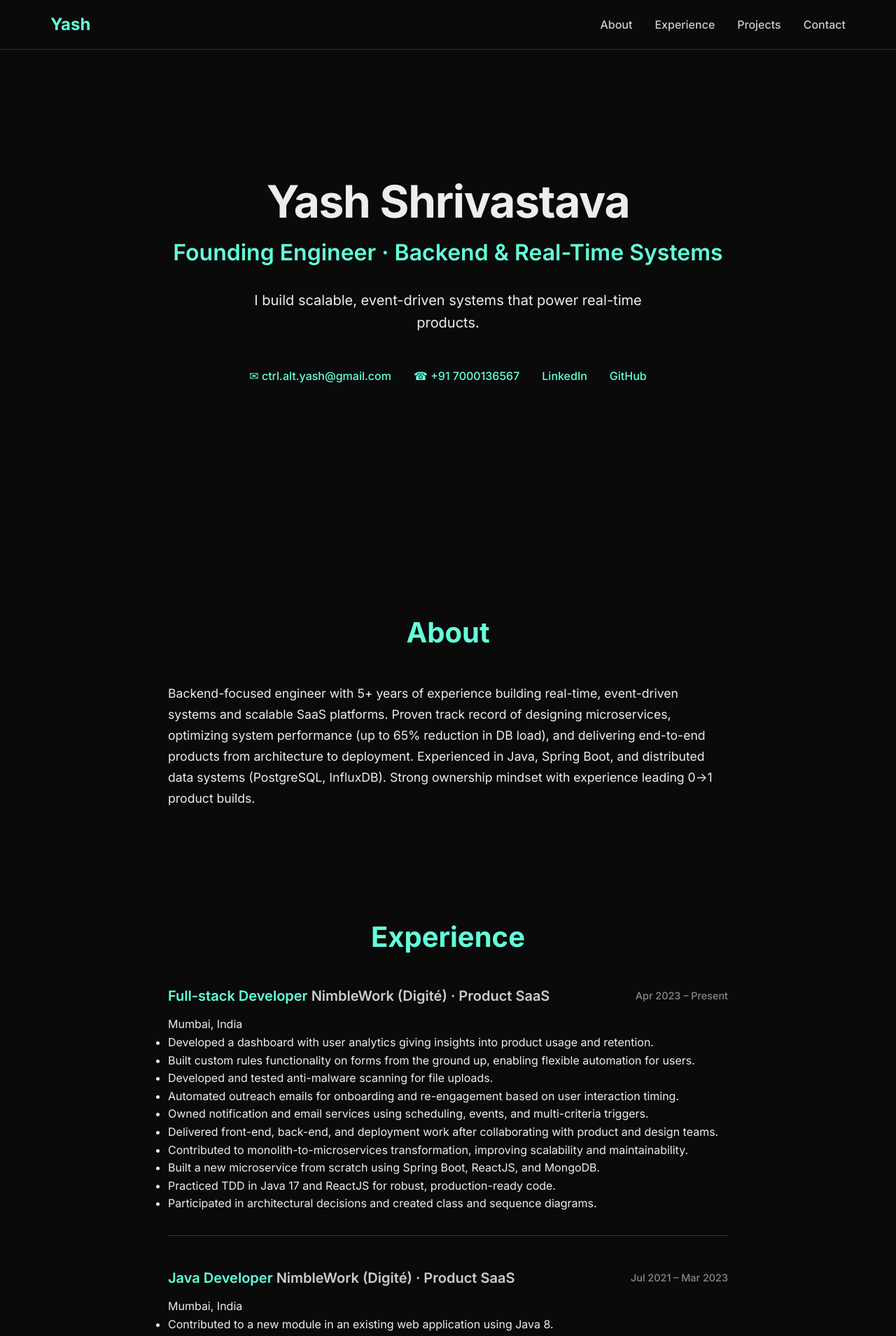
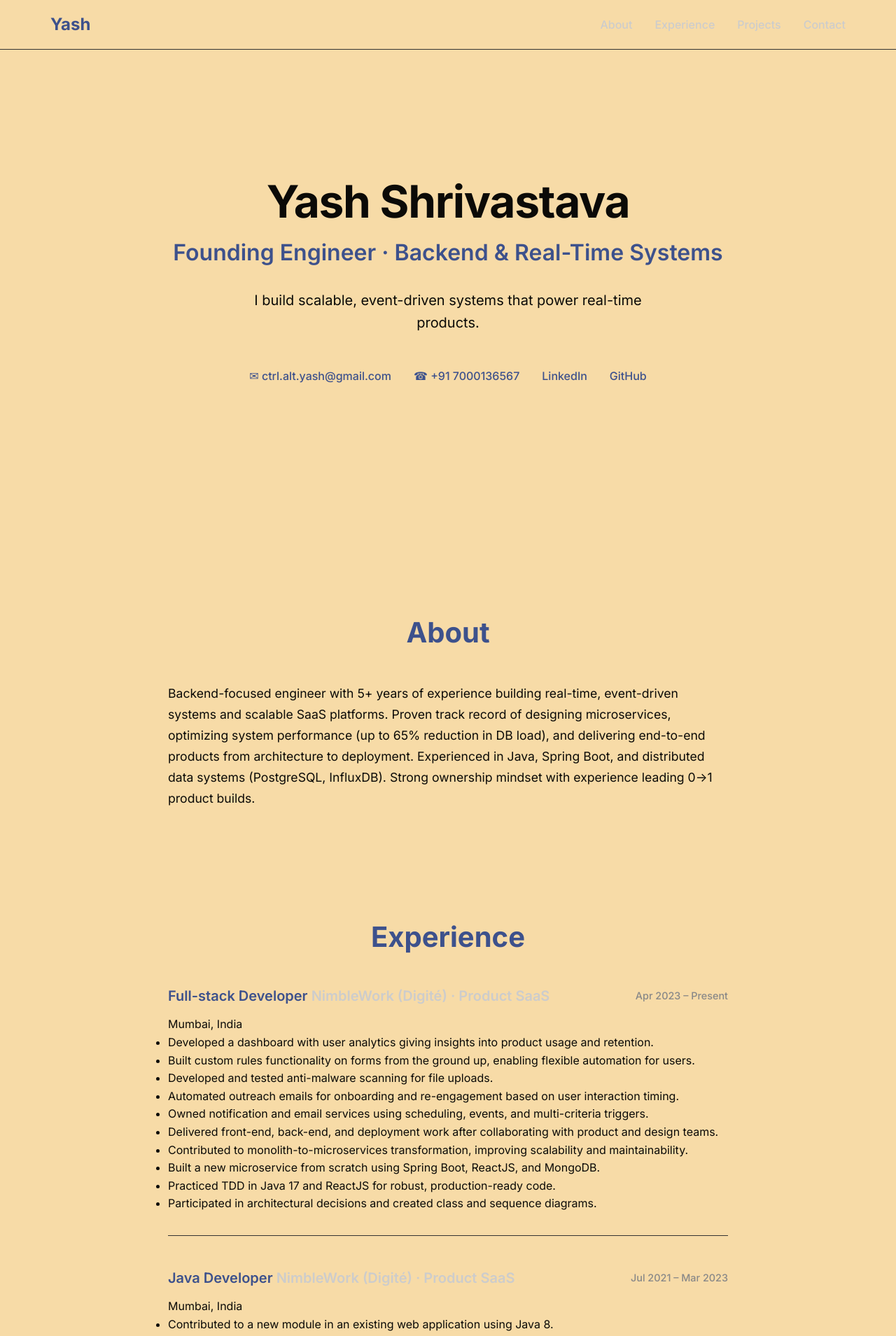
Before and after one commit to Maxsash/yash-web, a Next.js app: page / in a window 1280 px wide. Shown: the top 1909 px of the page at 70% size. Built offline with nearby package versions, Linux system fonts and the light colour scheme.

Commit message:
use global colors on all css

```diff
--- a/src/app/globals.css
+++ b/src/app/globals.css
@@ -1,9 +1,9 @@
 @import url('https://fonts.googleapis.com/css2?family=Inter:wght@300;400;500;600;700&display=swap');
 
 :root {
-  --background: #0a0a0a;
-  --foreground: #ededed;
-  --accent: #64ffda;
+  --background: #F7DBA7;
+  --foreground: #0B0A07;
+  --accent: #3D518C;
   --accent-hover: #52e3c2;
   --text-secondary: #ccc;
   --text-muted: #888;
@@ -44,7 +44,7 @@ a {
 }
 
 section {
-  scroll-margin-top: 70px; /* Account for fixed nav */
+  scroll-margin-top: 70px;
 }
 
 h1, h2, h3, h4, h5, h6 {
--- a/src/app/page.module.css
+++ b/src/app/page.module.css
@@ -1,7 +1,7 @@
 .page {
   min-height: 100vh;
-  background: #0a0a0a;
-  color: #ededed;
+  background: var(--background);
+  color: var(--foreground);
   font-family: 'Inter', -apple-system, BlinkMacSystemFont, 'Segoe UI', 'Roboto', sans-serif;
 }
 
--- a/src/components/About.module.css
+++ b/src/components/About.module.css
@@ -1,7 +1,7 @@
 .about {
   padding: 5rem 2rem;
-  background: #0a0a0a;
-  color: #ededed;
+  background: var(--background);
+  color: var(--foreground);
 }
 
 .container {
@@ -13,7 +13,7 @@
   font-size: 2.5rem;
   font-weight: 700;
   margin-bottom: 3rem;
-  color: #64ffda;
+  color: var(--accent);
   text-align: center;
 }
 
--- a/src/components/Contact.module.css
+++ b/src/components/Contact.module.css
@@ -1,7 +1,7 @@
 .contact {
   padding: 5rem 2rem;
-  background: #0a0a0a;
-  color: #ededed;
+  background: var(--background);
+  color: var(--foreground);
 }
 
 .container {
@@ -14,7 +14,7 @@
   font-size: 2.5rem;
   font-weight: 700;
   margin-bottom: 3rem;
-  color: #64ffda;
+  color: var(--accent);
 }
 
 .content {
@@ -26,7 +26,7 @@
   font-size: 1.1rem;
   line-height: 1.6;
   margin-bottom: 2rem;
-  color: #ccc;
+  color: var(--text-secondary);
 }
 
 .contactLinks {
@@ -37,7 +37,7 @@
 }
 
 .contactLink {
-  color: #64ffda;
+  color: var(--accent);
   font-weight: 500;
   font-size: 1.1rem;
   transition: color 0.3s ease;
--- a/src/components/Experience.module.css
+++ b/src/components/Experience.module.css
@@ -1,7 +1,7 @@
 .experience {
   padding: 5rem 2rem;
-  background: #0a0a0a;
-  color: #ededed;
+  background: var(--background);
+  color: var(--foreground);
 }
 
 .container {
@@ -13,7 +13,7 @@
   font-size: 2.5rem;
   font-weight: 700;
   margin-bottom: 3rem;
-  color: #64ffda;
+  color: var(--accent);
   text-align: center;
 }
 
@@ -25,7 +25,7 @@
 .job {
   margin-bottom: 3rem;
   padding-bottom: 2rem;
-  border-bottom: 1px solid #333;
+  border-bottom: 1px solid var(--border);
 }
 
 .job:last-child {
@@ -46,16 +46,16 @@
 .jobTitle {
   font-size: 1.25rem;
   font-weight: 600;
-  color: #64ffda;
+  color: var(--accent);
 }
 
 .company {
-  color: #ccc;
+  color: var(--text-secondary);
 }
 
 .period {
   font-size: 0.9rem;
-  color: #888;
+  color: var(--text-muted);
   font-weight: 500;
 }
 
@@ -63,7 +63,7 @@
   font-size: 1rem;
   line-height: 1.6;
   margin-bottom: 1.5rem;
-  color: #ccc;
+  color: var(--text-secondary);
 }
 
 .technologies {
@@ -73,8 +73,8 @@
 }
 
 .tech {
-  background: #1a1a1a;
-  color: #64ffda;
+  background: var(--card-bg);
+  color: var(--accent);
   padding: 0.25rem 0.75rem;
   border-radius: 1rem;
   font-size: 0.85rem;
--- a/src/components/Hero.js
+++ b/src/components/Hero.js
@@ -16,10 +16,10 @@ export default function Hero() {
           <a href="tel:+917000136567" className={styles.contactLink}>
             ☎ +91 7000136567
           </a>
-          <a href="https://linkedin.com/in/yashshaw" target="_blank" rel="noopener noreferrer">
+          <a href="https://linkedin.com/in/maxsash" target="_blank" rel="noopener noreferrer" className={styles.contactLink}>
             LinkedIn
           </a>
-          <a href="https://github.com/yashshaw" target="_blank" rel="noopener noreferrer">
+          <a href="https://github.com/maxsash" target="_blank" rel="noopener noreferrer" className={styles.contactLink}>
             GitHub
           </a>
         </div>
--- a/src/components/Hero.module.css
+++ b/src/components/Hero.module.css
@@ -3,8 +3,8 @@
   display: flex;
   align-items: center;
   justify-content: center;
-  background: #0a0a0a;
-  color: #ededed;
+  background: var(--background);
+  color: var(--foreground);
   padding: 0 2rem;
 }
 
@@ -24,7 +24,7 @@
   font-size: 2rem;
   font-weight: 600;
   margin-bottom: 2rem;
-  color: #64ffda;
+  color: var(--accent);
 }
 
 .description {
@@ -44,13 +44,13 @@
 }
 
 .socialLinks a {
-  color: #64ffda;
+  color: var(--accent);
   font-weight: 500;
   transition: color 0.3s ease;
 }
 
 .socialLinks a:hover {
-  color: #52e3c2;
+  color: var(--accent-hover);
 }
 
 @media (max-width: 768px) {
--- a/src/components/Navigation.module.css
+++ b/src/components/Navigation.module.css
@@ -3,10 +3,10 @@
   top: 0;
   left: 0;
   right: 0;
-  background: rgba(10, 10, 10, 0.9);
+  background: var(--background);
   backdrop-filter: blur(10px);
   z-index: 1000;
-  border-bottom: 1px solid #333;
+  border-bottom: 1px solid var(--border);
 }
 
 .container {
@@ -22,13 +22,13 @@
 .logo {
   font-size: 1.5rem;
   font-weight: 700;
-  color: #64ffda;
+  color: var(--accent);
   cursor: pointer;
   transition: color 0.3s ease;
 }
 
 .logo:hover {
-  color: #52e3c2;
+  color: var(--accent-hover);
 }
 
 .menu {
@@ -39,7 +39,7 @@
 .menuItem {
   background: none;
   border: none;
-  color: #ccc;
+  color: var(--text-secondary);
   font-size: 1rem;
   font-weight: 500;
   cursor: pointer;
@@ -49,7 +49,7 @@
 
 .menuItem:hover,
 .menuItem.active {
-  color: #64ffda;
+  color: var(--accent-hover);
 }
 
 .menuItem.active::after {
@@ -59,7 +59,7 @@
   left: 0;
   right: 0;
   height: 2px;
-  background: #64ffda;
+  background: var(--accent-hover);
 }
 
 @media (max-width: 768px) {
--- a/src/components/Projects.module.css
+++ b/src/components/Projects.module.css
@@ -1,7 +1,7 @@
 .projects {
   padding: 5rem 2rem;
-  background: #0a0a0a;
-  color: #ededed;
+  background: var(--background);
+  color: var(--foreground);
 }
 
 .container {
@@ -13,7 +13,7 @@
   font-size: 2.5rem;
   font-weight: 700;
   margin-bottom: 3rem;
-  color: #64ffda;
+  color: var(--accent);
   text-align: center;
 }
 
@@ -26,7 +26,7 @@
 }
 
 .project {
-  background: #1a1a1a;
+  background: var(--card-bg);
   border-radius: 0.5rem;
   padding: 2rem;
   transition: transform 0.3s ease, box-shadow 0.3s ease;
@@ -34,7 +34,7 @@
 
 .project:hover {
   transform: translateY(-5px);
-  box-shadow: 0 10px 30px rgba(0, 0, 0, 0.3);
+  box-shadow: 0 10px 30px var(--shadow);
 }
 
 .projectContent {
@@ -47,14 +47,14 @@
   font-size: 1.25rem;
   font-weight: 600;
   margin-bottom: 1rem;
-  color: #64ffda;
+  color: var(--accent);
 }
 
 .description {
   font-size: 1rem;
   line-height: 1.6;
   margin-bottom: 1.5rem;
-  color: #ccc;
+  color: var(--text-secondary);
   flex-grow: 1;
 }
 
@@ -66,8 +66,8 @@
 }
 
 .tech {
-  background: #333;
-  color: #64ffda;
+  background: var(--card-bg);
+  color: var(--accent);
   padding: 0.25rem 0.5rem;
   border-radius: 0.25rem;
   font-size: 0.8rem;
@@ -80,13 +80,13 @@
 }
 
 .link {
-  color: #64ffda;
+  color: var(--accent);
   font-weight: 500;
   transition: color 0.3s ease;
 }
 
 .link:hover {
-  color: #52e3c2;
+  color: var(--accent-hover);
 }
 
 @media (max-width: 768px) {
```
